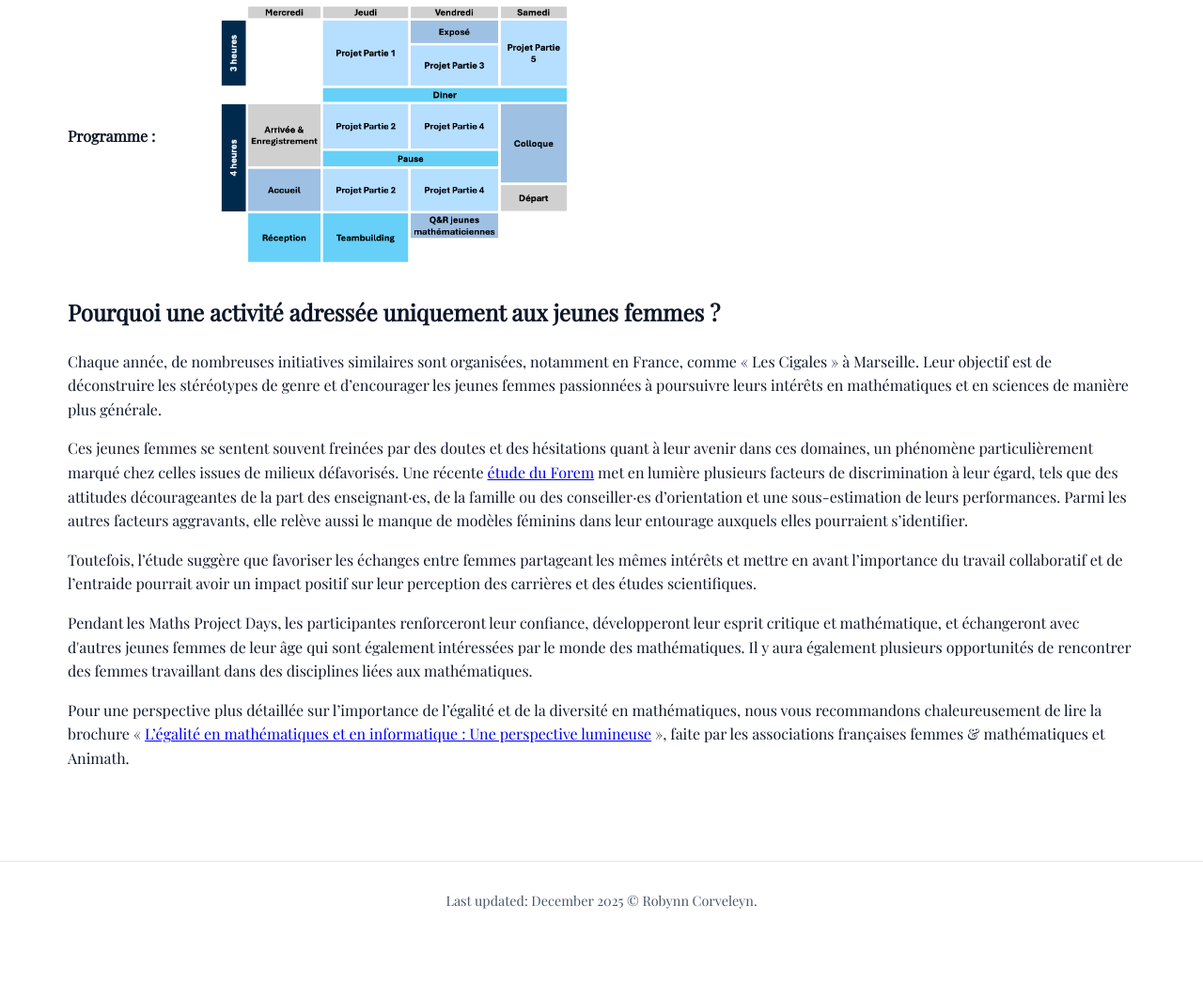
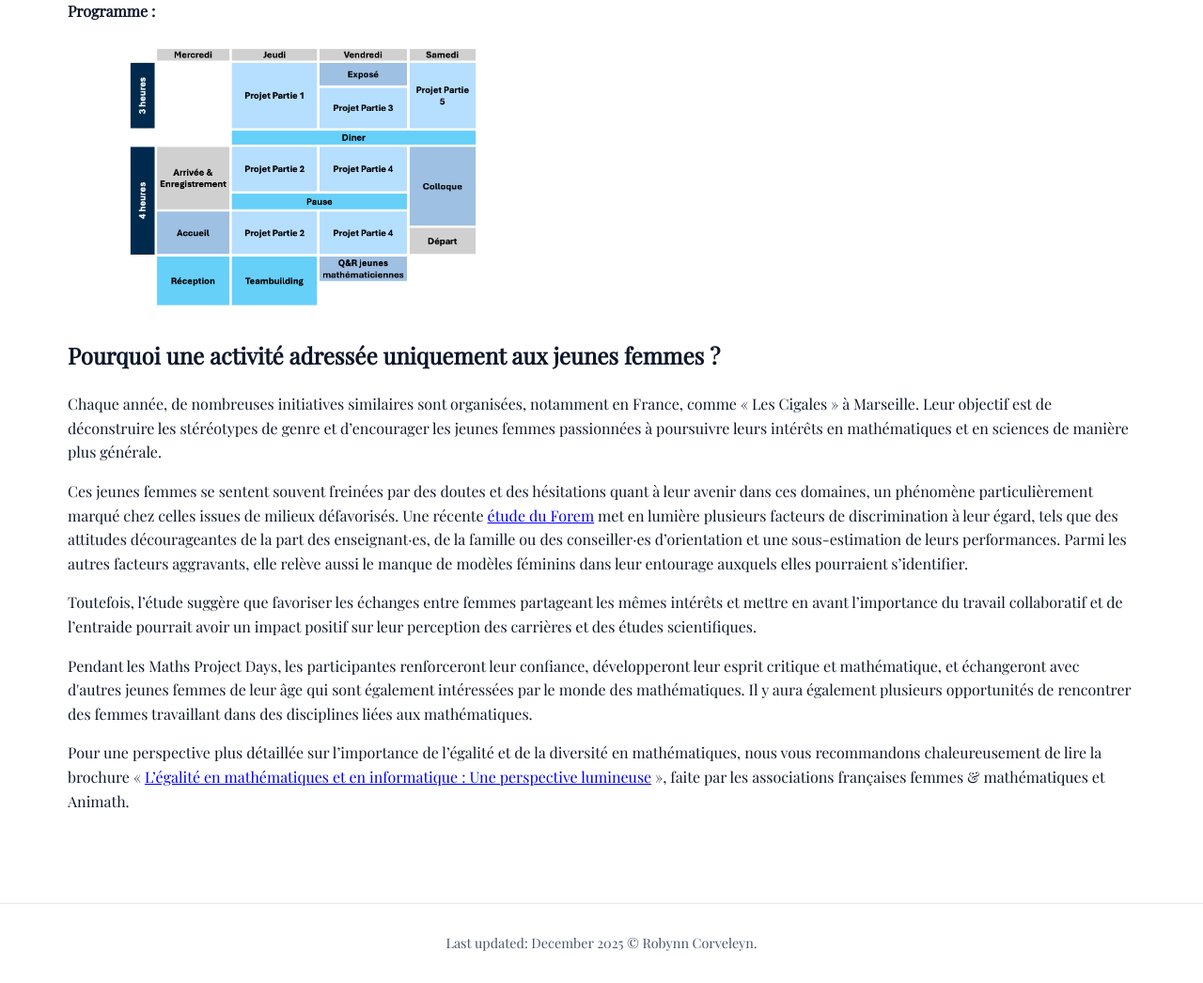
Before and after one commit to robynn-corveleyn/robynn-corveleyn.github.io, a Jekyll site: the page built from mpd/index.md, in a window 1280 px wide. Shown: the part 1106-2152 px from the top of the page at 94% size. Built offline with Jekyll 4.4.1, drawn with Linux system fonts in a browser that asks for light colours; before the commit the page ends 2106 px from its top, so only the background shows below that.

Commit message:
Update index.md

```diff
--- a/mpd/index.md
+++ b/mpd/index.md
@@ -51,8 +51,9 @@
             <img src="{{ '/assets/images/IMG_11.jpeg' | relative_url }}" style="height:150px; ">
         </a>
   </div>
-	<p style="font-size=35px"> <b> Programme :</b>
-    <a href="{{ '/assets/images/program.png' | relative_url }}" data-lightbox="programme-gallery"> <img src="{{ '/assets/images/program.png' | relative_url }}" style="width:500px; "  align="center"> </a> </p>
+	<p style="font-size=35px"> <b> Programme :</b> </p>
+	<h2>
+	<a href="{{ '/assets/images/program.png' | relative_url }}" data-lightbox="programme-gallery"> <img src="{{ '/assets/images/program.png' | relative_url }}" style="width:500px; "  align="center"> </a> </h2>
 </section>
 
 <section style="margin-bottom:2rem;">
```
